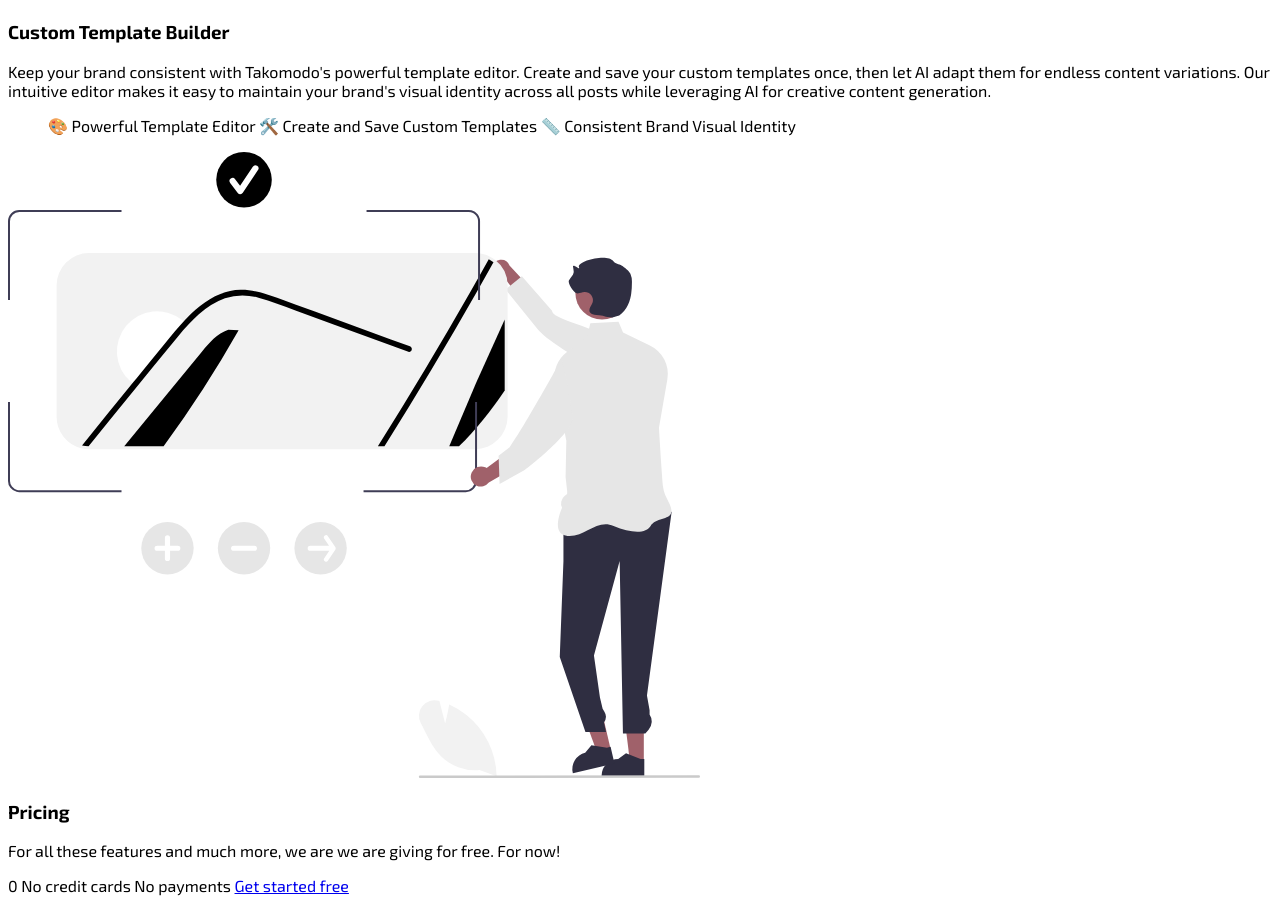
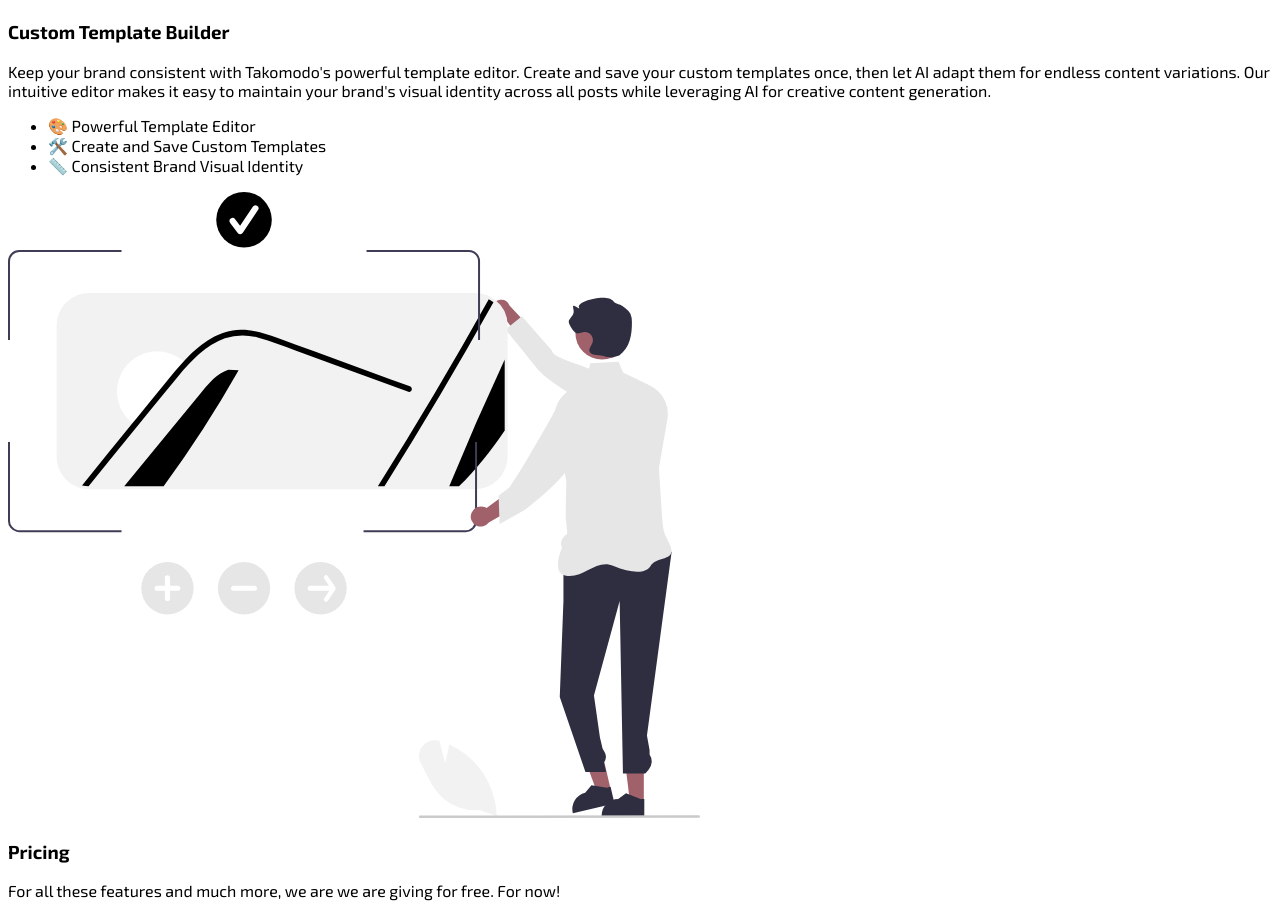
Before and after one commit to repliers/website, a website: page src/index.html in a window 1280 px wide. Shown: the part 3010-3921 px from the top of the page. Drawn offline with Linux system fonts and the light colour scheme.

Commit message:
Change il to li typo in index.html

```diff
--- a/src/index.html
+++ b/src/index.html
@@ -152,9 +152,9 @@
             leveraging AI for creative content generation.
           </span>
           <ul class="points">
-            <il>🎨 Powerful Template Editor</il>
-            <il>🛠️ Create and Save Custom Templates</il>
-            <il>📏 Consistent Brand Visual Identity</il>
+            <li>🎨 Powerful Template Editor</li>
+            <li>🛠️ Create and Save Custom Templates</li>
+            <li>📏 Consistent Brand Visual Identity</li>
           </ul>
         </div>
         <div class="illustration">
```
Also changed, not shown: 1 other file.
